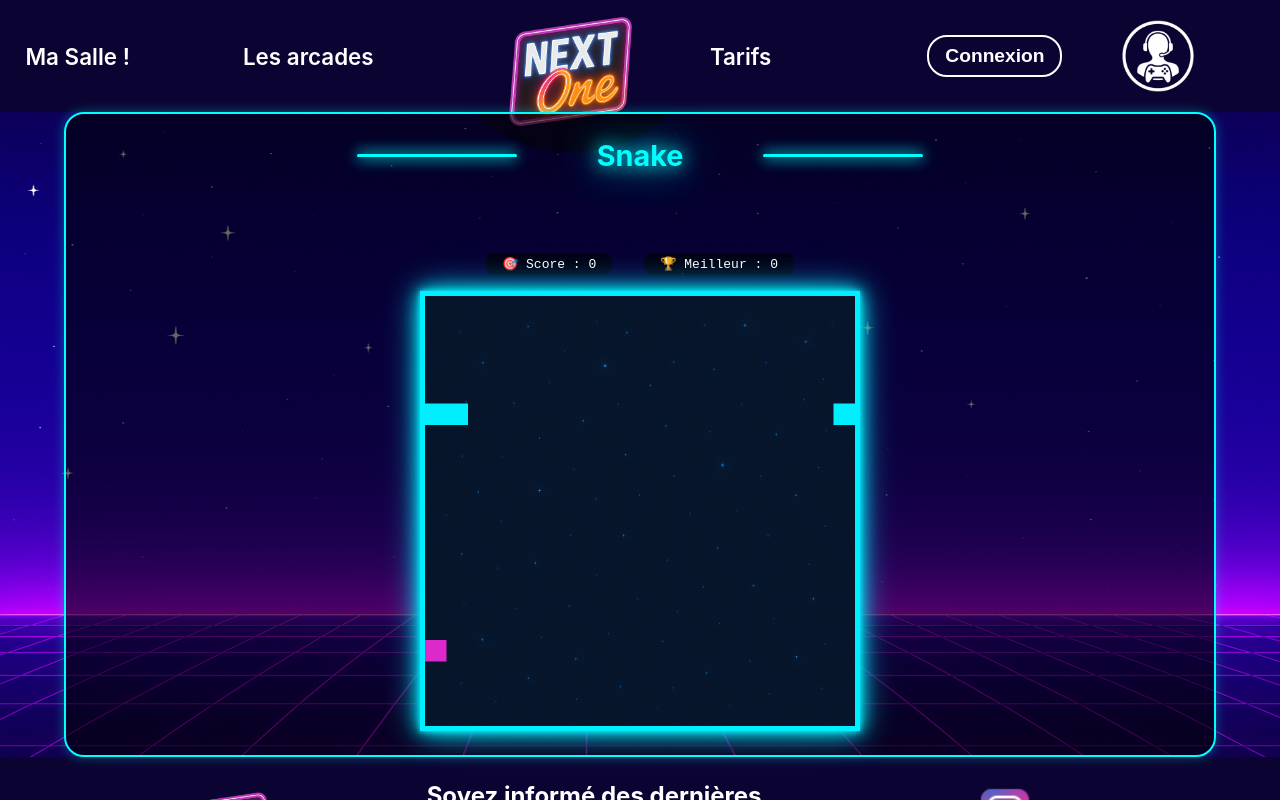
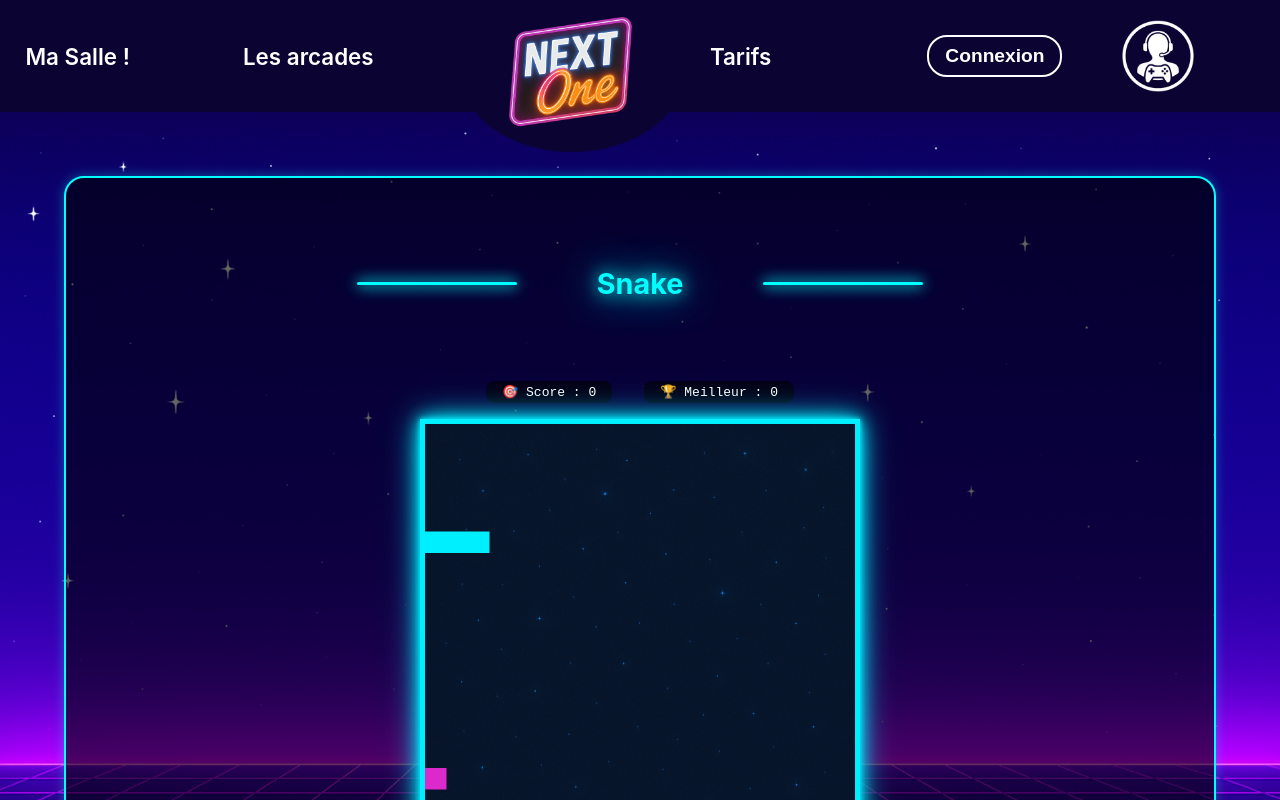
Before and after one commit to wildcodeschool-2025-03/nextOneBack, a React (Vite) app in the folder client/: page /snake in a window 1280 px wide. Shown: the top 800 px of the page. Built offline with nearby package versions, Linux system fonts and the light colour scheme; no server answers.

Commit message:
fix: css resolve

```diff
--- a/client/src/App.css
+++ b/client/src/App.css
@@ -5,7 +5,6 @@
   padding: 0;
   height: 100%;
 }
-
 body {
   font-family: "inter", sans-serif;
 }
--- a/client/src/components/Home/HomePage.css
+++ b/client/src/components/Home/HomePage.css
@@ -92,7 +92,7 @@
 @media screen and (min-width: 769px) {
   .home-section {
     width: 90%;
-    margin: 0 auto;
+    margin: 4em 0em;
   }
 }
 
--- a/client/src/styles/LesArcadesPage.css
+++ b/client/src/styles/LesArcadesPage.css
@@ -5,7 +5,7 @@
   width: 100%;
   max-width: 1280px;
   margin: 0 auto;
-  padding: 2rem 1rem;
+  padding: 0rem 1rem;
 }
 
 .visually-hidden {
@@ -26,6 +26,7 @@
   justify-content: center;
   gap: 2rem;
   margin-bottom: 2rem;
+  margin-top: 4em;
 }
 
 .block-title h2 {
```
